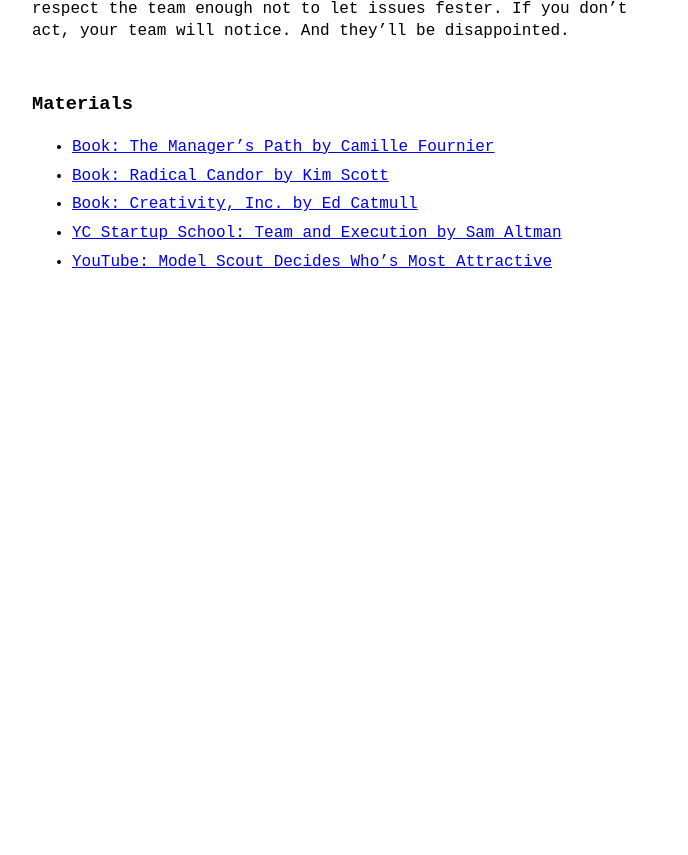
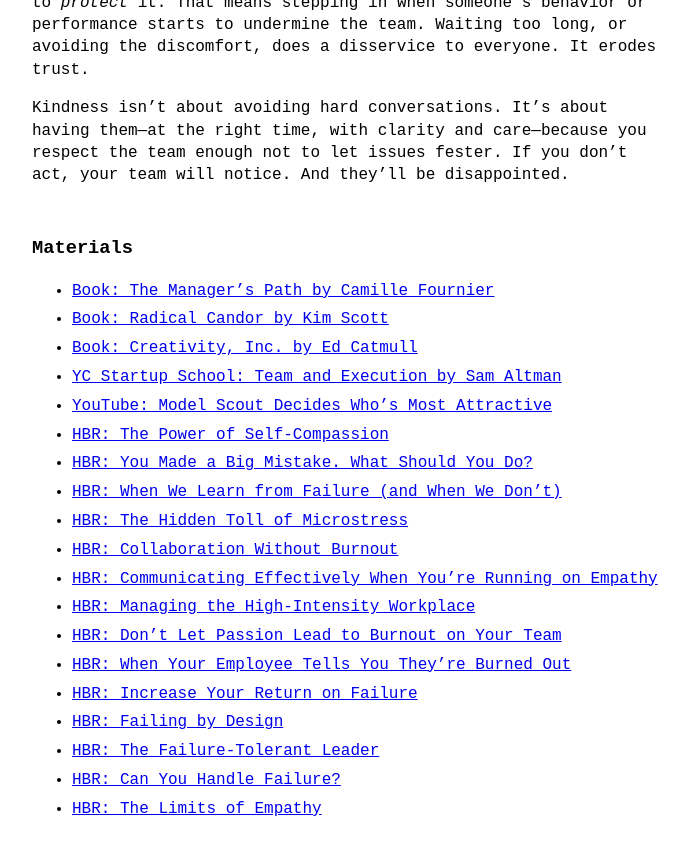
Before and after one commit to SuperShinyEyes/supershinyeyes.github.io, a Jekyll site: the page built from index.md, in a window 1280 px wide and 900 px high, scrolled down 12971 px. Shown: the top 855 px of the window, without its empty margins (288-976 px from the left). Built offline with Jekyll 4.4.1, drawn with Linux system fonts in a browser that asks for light colours; before the commit the page ends 13324 px from its top, so only the background shows below that; some of the changed text lies outside the part shown.

Commit message:
Add materials

```diff
--- a/index.md
+++ b/index.md
@@ -124,6 +124,8 @@ Most good stories follow familiar patterns: the three-act structure in the West,
 - [HBR Guide to Better Business Writing](https://www.goodreads.com/book/show/13586939-hbr-guide-to-better-business-writing)
 - [Google Technical Writing Courses](https://developers.google.com/tech-writing)
 - [Apple Style Guide](https://support.apple.com/guide/applestyleguide/welcome/web)
+- [HBR: What's Your Story?](https://hbr.org/2005/01/whats-your-story)
+- [HBR: How to Lead Your Fellow Rainmakers](https://hbr.org/2019/03/how-to-lead-your-fellow-rainmakers)
 
 
 
@@ -144,6 +146,7 @@ After the new hire's trial period, remember to thank the reference personally. I
 ### Materials
 - [Stanford GSB: Phil Knight, Co-founder and Chairman Emeritus at Nike](https://youtu.be/OHTosaWWKvg)
 - [Stanford GSB: Vinod Khosla, Co-founder at Sun Microsystems](https://youtu.be/HZcXup7p5-8)
+- [HBR: How to Succeed Quickly in a New Role](https://hbr.org/2021/11/how-to-succeed-quickly-in-a-new-role)
 
 
 
@@ -178,11 +181,15 @@ I've worked on or led several R&D projects. Some succeeded, others didn't. Over
 - [YC Startup School: How to Manage (Ben Horowitz)](https://youtu.be/uVhTvQXfibU)
 - [YC Startup School: How to Run a User Interview (Emmett Shear)](https://youtu.be/qAws7eXItMk?si=x_WzxNk2XGQyO5Dw)
 - [Nielsen Norman Group: UX Training](https://www.nngroup.com)
-- [HBR: Strategies for Learning from Failure](https://hbr.org/2011/04/strategies-for-learning-from-failure)
 - [Stanford GSB: Ruth Porat, CFO at Alphabet and Google](https://youtu.be/tq1kvyC-6ek)
 - [Stanford: Jen-Hsun Huang: Stanford student and Entrepreneur, co-founder and CEO of NVIDIA](https://youtu.be/Xn1EsFe7snQ)
 - [HBR Guide to Making Every Meeting Matter](https://www.goodreads.com/book/show/29502590-hbr-guide-to-making-every-meeting-matter)
 - [YC Startup School: How to Operate (Keith Rabois)](https://youtu.be/6fQHLK1aIBs)
+- [HBR: Strategies for Learning from Failure](https://hbr.org/2011/04/strategies-for-learning-from-failure)
+- [HBR: Why Leaders Don't Learn from Success](https://hbr.org/2011/04/why-leaders-dont-learn-from-success)
+- [HBR: Eliminate Strategic Overload](https://hbr.org/2021/05/eliminate-strategic-overload)
+
+
 
 <!--
 ## Organizing Yourself
@@ -306,3 +313,17 @@ Kindness isn't about avoiding hard conversations. It's about having them—at th
 - [Book: Creativity, Inc. by Ed Catmull](https://www.goodreads.com/book/show/18077903-creativity-inc)
 - [YC Startup School: Team and Execution by Sam Altman](https://youtu.be/CVfnkM44Urs)
 - [YouTube: Model Scout Decides Who's Most Attractive](https://youtu.be/fIBIGRNH734?si=dkKb1fqPFFaKcrLV)
+- [HBR: The Power of Self-Compassion](https://hbr.org/2018/09/give-yourself-a-break-the-power-of-self-compassion)
+- [HBR: You Made a Big Mistake. What Should You Do?](https://hbr.org/2021/11/you-made-a-big-mistake-at-work-what-should-you-do)
+- [HBR: When We Learn from Failure (and When We Don't)](https://hbr.org/2014/05/when-we-learn-from-failure-and-when-we-dont)
+- [HBR: The Hidden Toll of Microstress](https://hbr.org/2023/02/the-hidden-toll-of-microstress)
+- [HBR: Collaboration Without Burnout](https://hbr.org/2018/07/collaboration-without-burnout)
+- [HBR: Communicating Effectively When You're Running on Empathy](https://hbr.org/podcast/2023/07/communicating-effectively-when-youre-running-on-empty)
+- [HBR: Managing the High-Intensity Workplace](https://hbr.org/2016/06/managing-the-high-intensity-workplace)
+- [HBR: Don't Let Passion Lead to Burnout on Your Team](https://hbr.org/2023/05/dont-let-passion-lead-to-burnout-on-your-team)
+- [HBR: When Your Employee Tells You They're Burned Out](https://hbr.org/2023/05/when-your-employee-tells-you-theyre-burned-out)
+- [HBR: Increase Your Return on Failure](https://hbr.org/2016/05/increase-your-return-on-failure)
+- [HBR: Failing by Design](https://hbr.org/2011/04/failing-by-design)
+- [HBR: The Failure-Tolerant Leader](https://hbr.org/2002/08/the-failure-tolerant-leader)
+- [HBR: Can You Handle Failure?](https://hbr.org/2011/04/managing-yourself-can-you-handle-failure)
+- [HBR: The Limits of Empathy](https://hbr.org/2016/01/the-limits-of-empathy)
```
